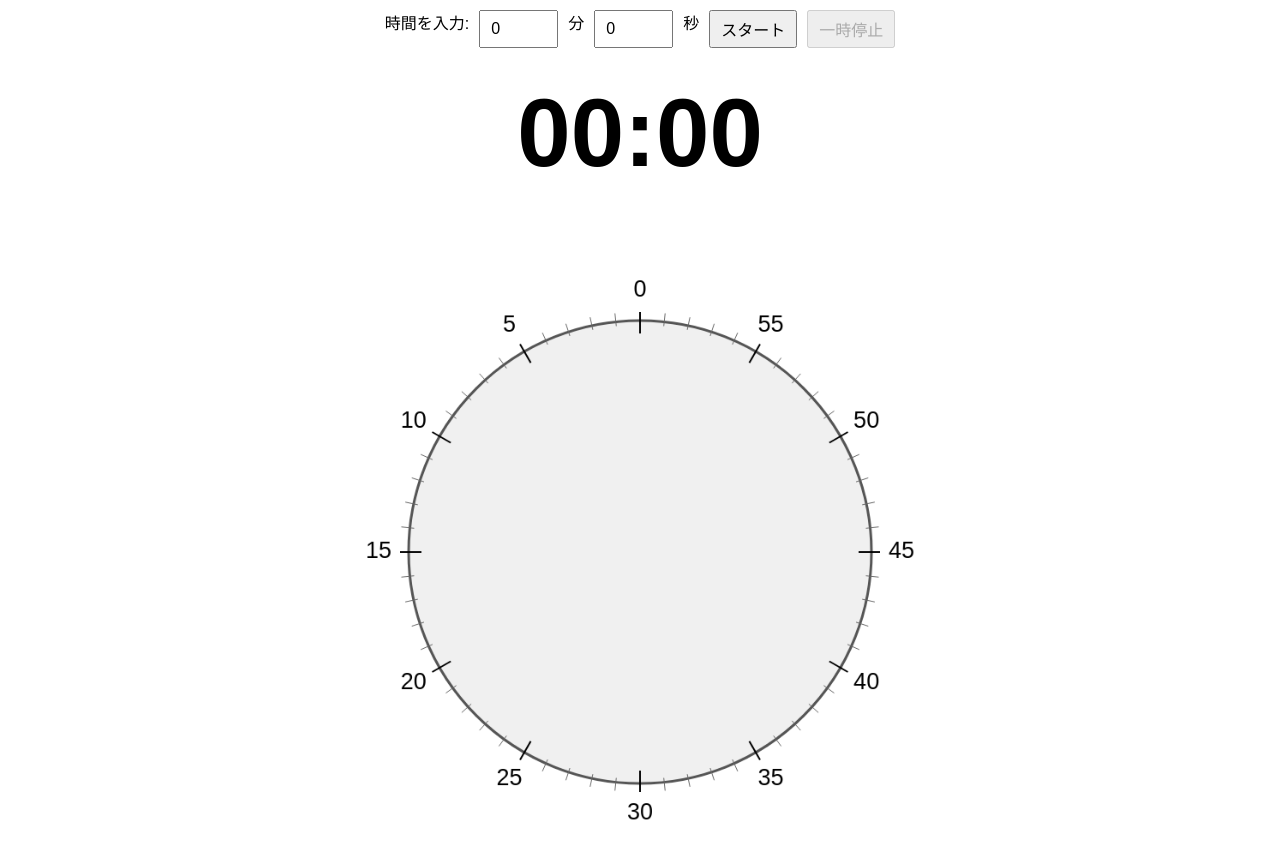
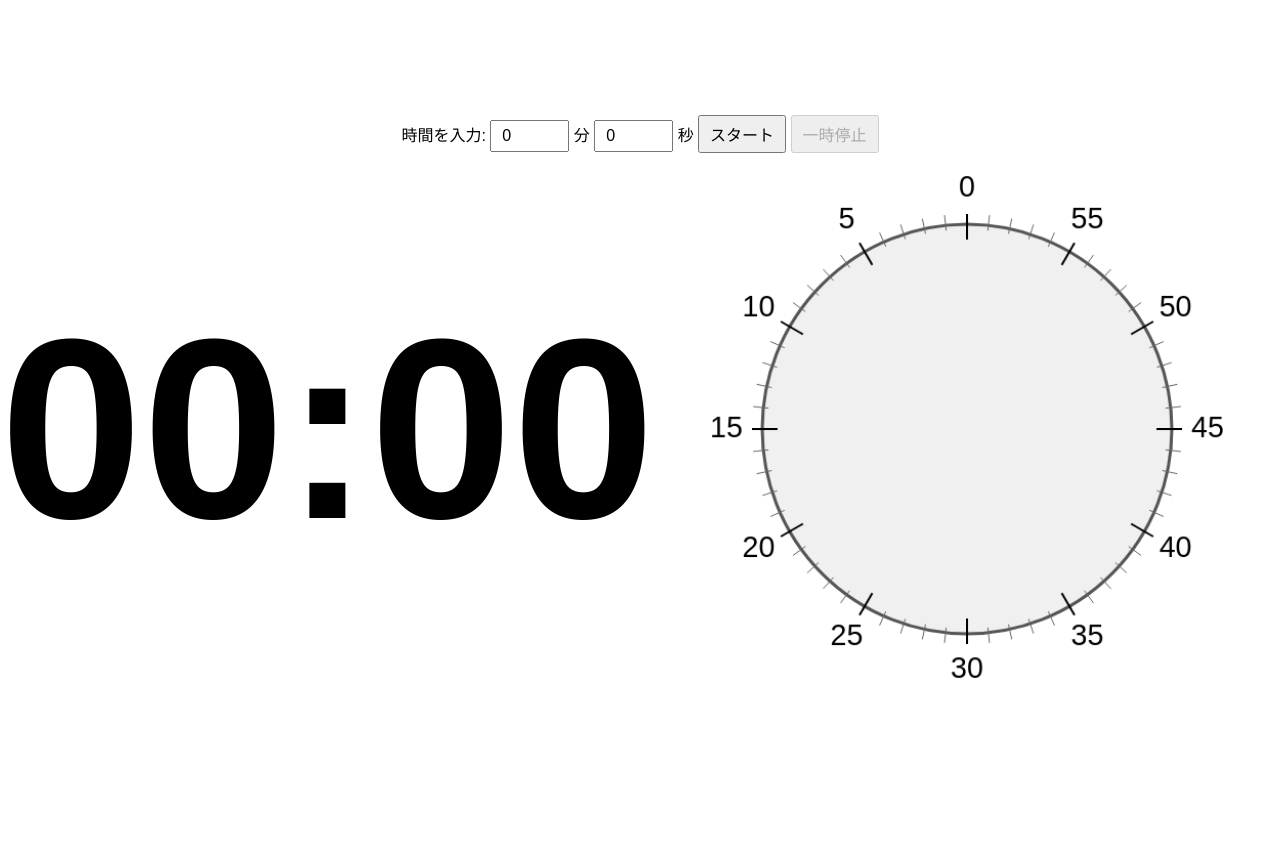
Before and after one commit to masabunchor/SchoolTimerWeb, a plain HTML site: page index.html in a window 1280 px wide. After the commit the page ends 800 px from the top, so only its background shows below. Drawn offline with Linux system fonts and the light colour scheme.

Commit message:
画面サイズに応じて縦並び・横並びに対応 全体的に表示サイズを大型化

```diff
--- a/index.html
+++ b/index.html
@@ -16,8 +16,12 @@
             <button onclick="startTimer()">スタート</button>
             <button id="pauseResumeButton" onclick="pauseResumeTimer()" disabled>一時停止</button>
         </div>
-        <h1 id="timeDisplay">00:00</h1>
-        <canvas id="timerCanvas"></canvas>
+        <div class="timer-container">
+            <div id="digitalDisplay">00:00</div>
+            <div class="canvas-container">
+                <canvas id="timerCanvas"></canvas>
+            </div>
+        </div>
     </div>
 </body>
 </html>
--- a/scripts/script.js
+++ b/scripts/script.js
@@ -58,7 +58,7 @@ function drawTimer() {
     const canvas = document.getElementById("timerCanvas");
     const ctx = canvas.getContext("2d");
 
-    const canvasSize = Math.min(window.innerWidth, window.innerHeight) - 100;
+    const canvasSize = Math.min(window.innerWidth * 0.6, 500); // 画面幅に応じたサイズ調整
     canvas.width = canvasSize;
     canvas.height = canvasSize;
 
@@ -66,7 +66,7 @@ function drawTimer() {
     const height = canvas.height;
     const centerX = width / 2;
     const centerY = height / 2;
-    const radius = width / 2 - 80;
+    const radius = width / 2 - 50;
 
     ctx.clearRect(0, 0, width, height);
 
@@ -99,7 +99,7 @@ function drawTimer() {
     ctx.restore();
 
     drawTicksAndNumbers(ctx, centerX, centerY, radius);
-    document.getElementById("timeDisplay").innerText = formatTime(remainingTime);
+    document.getElementById("digitalDisplay").innerText = formatTime(remainingTime);
 }
 
 function drawTicksAndNumbers(ctx, centerX, centerY, radius) {
@@ -111,7 +111,7 @@ function drawTicksAndNumbers(ctx, centerX, centerY, radius) {
     ctx.strokeStyle = "black";
     ctx.lineWidth = 1;
 
-    ctx.font = `${Math.max(radius / 10, 15)}px Arial`;
+    ctx.font = `${Math.max(radius / 7, 24)}px Arial`;
     ctx.fillStyle = "black";
     ctx.textAlign = "center";
     ctx.textBaseline = "middle";
@@ -140,7 +140,7 @@ function drawTicksAndNumbers(ctx, centerX, centerY, radius) {
             const labelIndex = i / 5;
             const numberX = centerX + Math.cos(angle) * numberRadius;
             const numberY = centerY + Math.sin(angle) * numberRadius;
-            ctx.fillText(labels[labelIndex], numberX, numberY);
+            ctx.fillText(labels[labelIndex], numberX, numberY, 40);
         }
     }
 }
--- a/styles/style.css
+++ b/styles/style.css
@@ -13,32 +13,60 @@ body {
   flex-direction: column;
   align-items: center;
   width: 100%;
-  max-width: 600px;
   padding: 10px;
-}
-
-canvas {
-  max-width: 100%;
-  height: auto;
-}
-
-#timeDisplay {
-  font-size: min(10vw, 6rem); /* 画面サイズに応じて可変 */
-  font-weight: bold;
-  color: black;
-  text-align: center;
-  margin-top: 20px;
-  width: 100%;
-}
-
-#controls {
-  display: flex;
-  justify-content: center;
-  gap: 10px;
-  margin-bottom: 10px;
 }
 
 input, button {
   font-size: 1rem;
   padding: 5px 10px;
 }
+
+.timer-container {
+  display: flex;
+  justify-content: space-around;
+  align-items: center;
+  width: 100%;
+  max-width: 100vw;
+  margin-top: 20px;
+  flex-wrap: wrap;
+}
+
+/* デジタル時計 */
+#digitalDisplay {
+  font-size: 20vw; /* 画面幅に応じたサイズ */
+  font-weight: bold;
+  text-align: center;
+  flex: 1;
+}
+
+/* 円グラフ用のキャンバス */
+.canvas-container {
+  flex: 1;
+  display: flex;
+  justify-content: center;
+  align-items: center;
+}
+
+#timerCanvas {
+  width: 40vw;
+  height: 40vw;
+  max-width: 600px;
+  max-height: 600px;
+}
+
+/* スマホサイズ（768px以下）で縦並びに変更 */
+@media screen and (max-width: 768px) {
+  .timer-container {
+      flex-direction: column;
+      align-items: center;
+  }
+
+  #digitalDisplay {
+      font-size: 25vw; /* スマホでは適度な大きさに */
+  }
+
+  #timerCanvas {
+      width: 80vw;
+      height: 80vw;
+  }
+}
```
